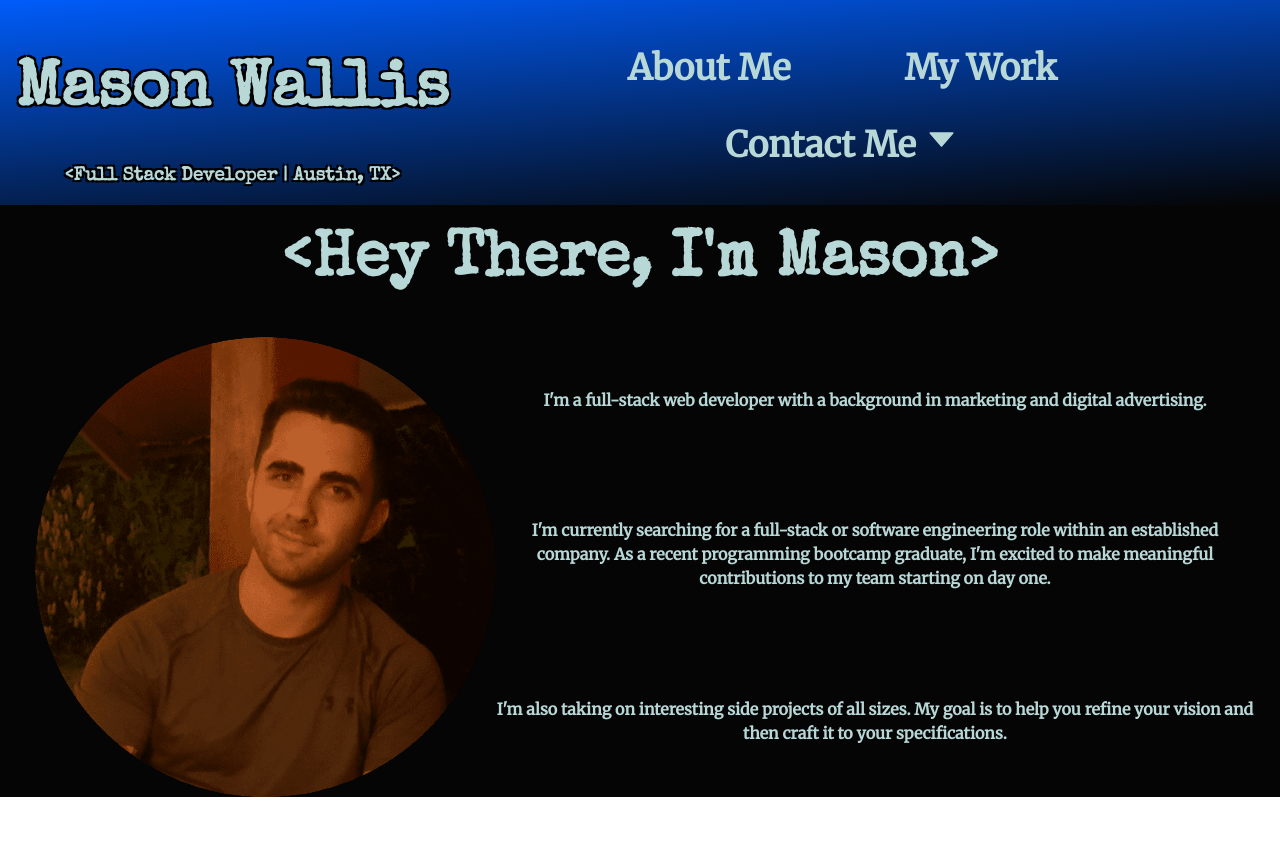
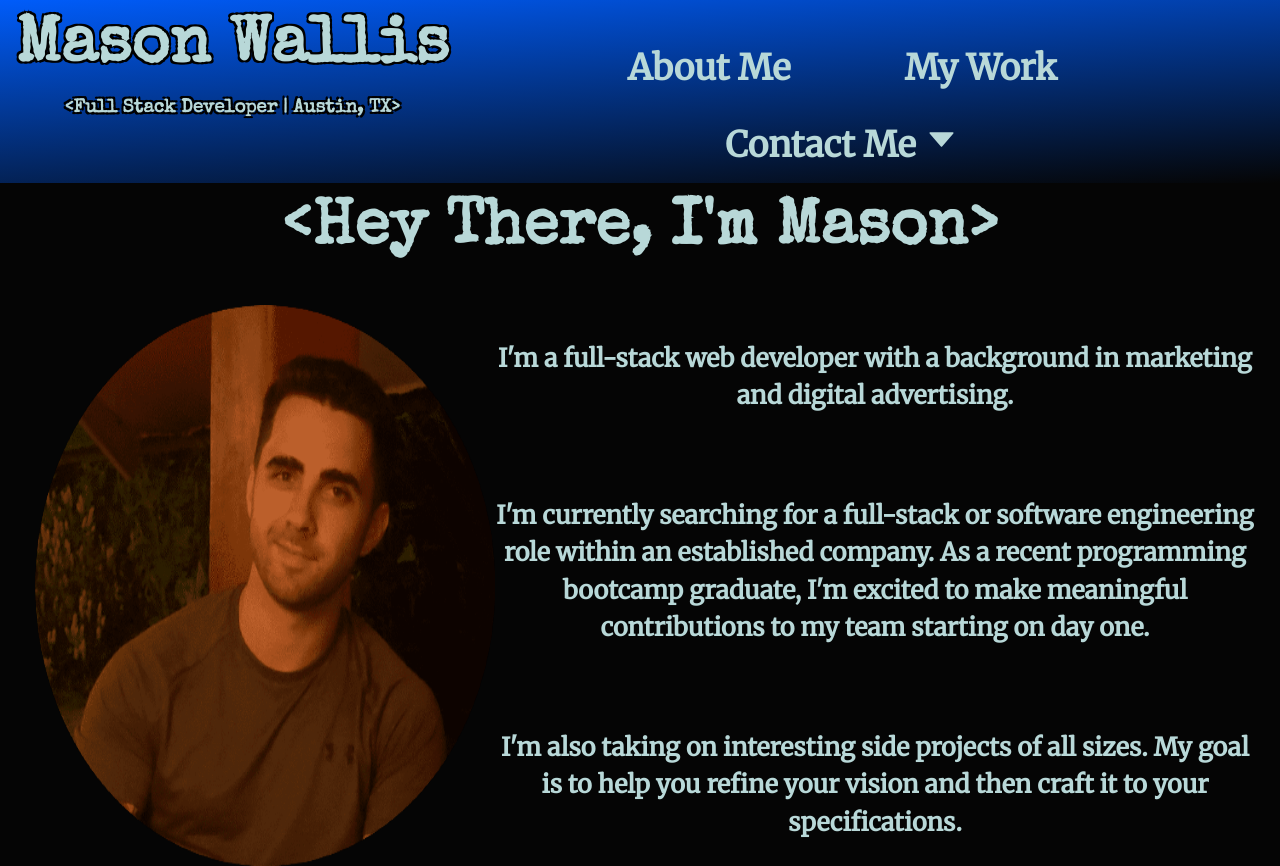
Before and after one commit to mwallis5110/Homework2, a React (Create React App) app: page / in a window 1280 px wide. Before the commit the page ends 800 px from the top, so only its background shows below. Built offline with nearby package versions, Linux system fonts and the light colour scheme.

Commit message:
Minor fixes

```diff
--- a/src/App.css
+++ b/src/App.css
@@ -1,6 +1,7 @@
 .App {
   text-align: center;
   background-color: #050505;
+  overflow: hidden;
 }
 
 
--- a/src/components/Dropdown/Dropdown.css
+++ b/src/components/Dropdown/Dropdown.css
@@ -22,6 +22,10 @@
   margin-top: 3px;
 }
 
+.contactItem:hover {
+  background-color: #b8d8d8;
+}
+
 .dropdownButton {
   width: 100%;
   text-decoration: none;
@@ -31,8 +35,7 @@
   padding-bottom: 5px;
 }
 
-.contactItem:hover {
-  background-color: #b8d8d8;
+.dropdownButton:hover {
   color: #005cfa;
 }
 
--- a/src/components/Header/Header.css
+++ b/src/components/Header/Header.css
@@ -1,4 +1,4 @@
-.header {
+.headerWrapper {
   display: flex;
   padding-left: 10px;
   padding-top: 15px;
@@ -11,6 +11,7 @@
   text-shadow: -2px -2px 0 black, 2px -2px 0 black, -2px 2px 0 black,
     2px 2px 0 black;
   font-size: 65px;
+  margin: 0px;
 }
 
 .subheader {
--- a/src/components/Header/Header.js
+++ b/src/components/Header/Header.js
@@ -5,7 +5,7 @@ import "./Header.css";
 export default function Header() {
 
   return (
-    <div className="header">
+    <div className="headerWrapper">
       <div className="leftSide">
         <h1 className="myName">Mason Wallis</h1>
         <h3 className="subheader">&lt;Full Stack Developer | Austin, TX&gt;</h3>
--- a/src/components/Navbar/Navbar.css
+++ b/src/components/Navbar/Navbar.css
@@ -20,6 +20,7 @@
   border-radius: 50px;
   opacity: 1;
   transition: 0.5s ease-out;
+  cursor: pointer;
 }
 
 @media screen and (max-width: 480px) {
--- a/src/pages/About/about.css
+++ b/src/pages/About/about.css
@@ -2,8 +2,9 @@
   color: #B8D8D8;
   margin-left: 25px;
   margin-right: 25px;
-  /* height: 100vh;
-  overflow: hidden; */
+  /* margin-bottom: 1000px; */
+  /* height: 100vh; */
+  overflow: hidden;
 }
 
 .mainContents {
@@ -11,7 +12,7 @@
 }
 
 .aboutMe {
-  margin-top: 25px;
+  margin-top: 15px;
   font-family: "Special Elite";
   font-size: 400%;
   text-align: center;
@@ -24,12 +25,13 @@
 }
 
 .aboutText {
-  margin-top: 30px;
+  margin-top: 10px;
   font-family: "Merriweather", serif;
   line-height: 2;
   text-align: center;
 }
 
-.aboutText h4 {
+#textBlock {
   line-height: 1.5;
+  font-size: 25px;
 }
--- a/src/pages/About/about.js
+++ b/src/pages/About/about.js
@@ -10,25 +10,23 @@ export default function About() {
       <div className="mainContents">
         <img src={Headshot} className="headshot" alt="A pic of me" rounded />
         <div className="aboutText">
-          <h4>
+          <h3 id="textBlock">
             I'm a full-stack web developer with a background in marketing and
             digital advertising.
-          </h4>
+          </h3>
           <br />
-          <br />
-          <h4>
+          <h3 id="textBlock">
             I'm currently searching for a full-stack or software engineering
             role within an established company. As a recent programming bootcamp
             graduate, I'm excited to make meaningful contributions to my team
             starting on day one.
-          </h4>
+          </h3>
           <br />
-          <br />
-          <h4>
+          <h3 id="textBlock">
             I'm also taking on interesting side projects of all sizes. My goal
-            is to help you refine your vision and then craft it to
-            your specifications.
-          </h4>
+            is to help you refine your vision and then craft it to your
+            specifications.
+          </h3>
         </div>
       </div>
     </div>
--- a/src/pages/Projects/projects.js
+++ b/src/pages/Projects/projects.js
@@ -60,14 +60,14 @@ export default function Projects() {
             <NonRelationalCard />
           </div>
         </div>
-        <div className="JavaSection">
+        {/* <div className="JavaSection">
           <div className="line"></div>
           <h2 className="rowTitle" id="javaId">Java</h2>
           <div className="Row">
             <JavaCard />
           </div>
         </div>
-        <div className="line"></div>
+        <div className="line"></div> */}
       </div>
     </div>
   );
```
